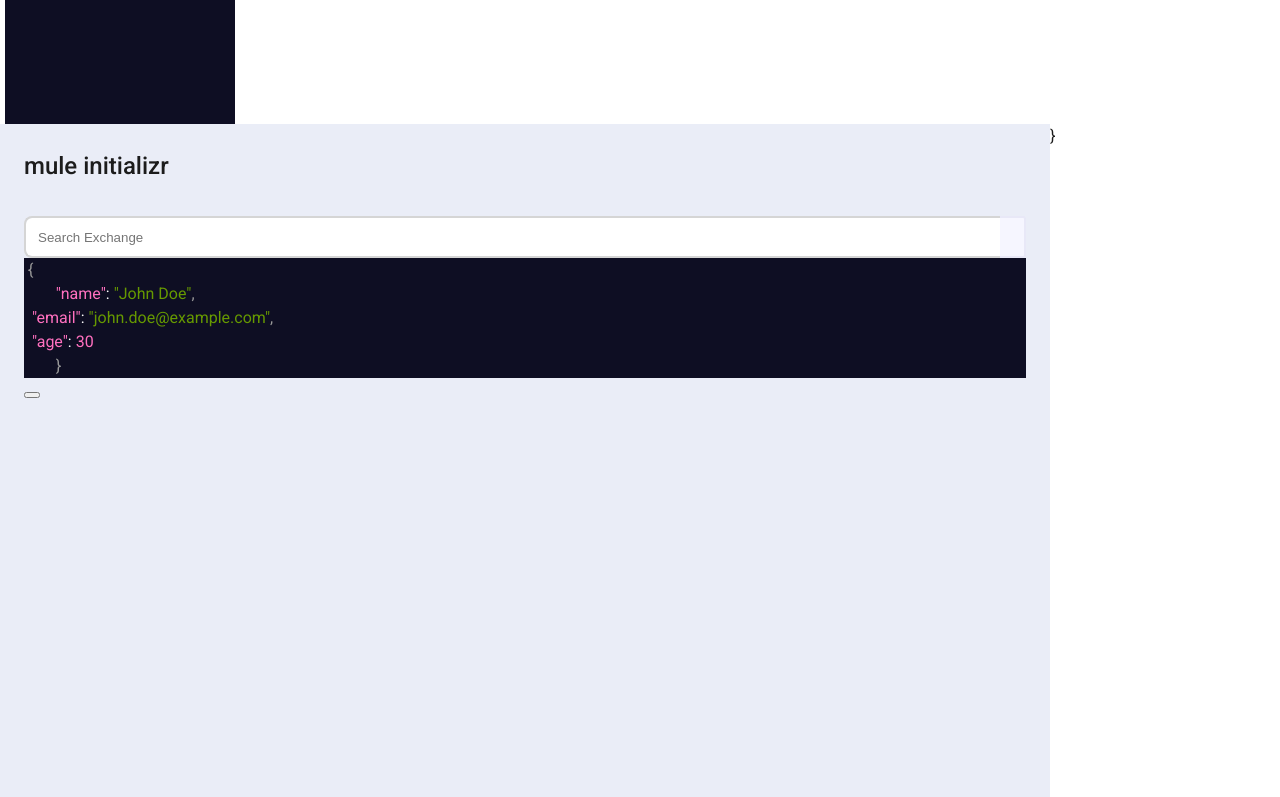
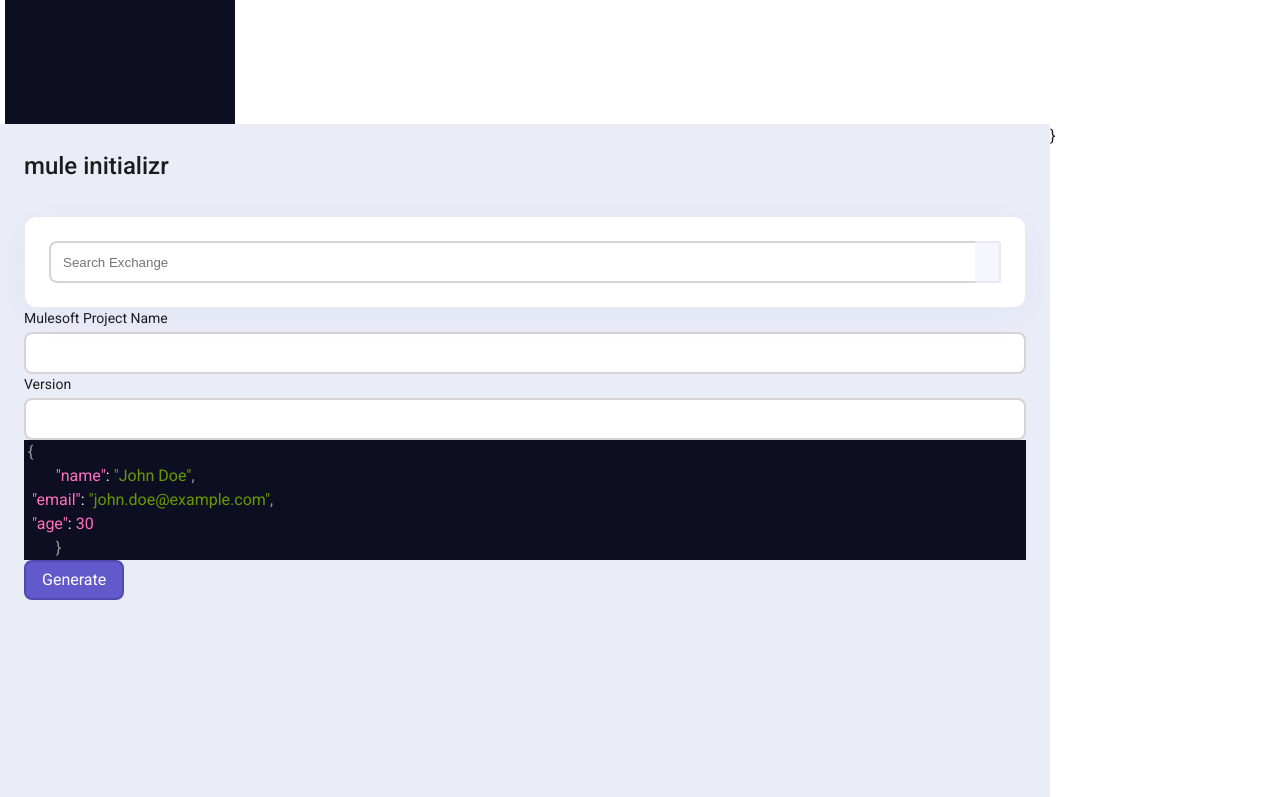
Before and after one commit to grvmithas/svelte-web-app, a SvelteKit app: page /muleinitializr in a window 1280 px wide. Shown: the part 676-1473 px from the top of the page. Built offline with nearby package versions, Linux system fonts and the light colour scheme.

Commit message:
add code for mule project

```diff
--- a/src/routes/muleinitializr/+page.svelte
+++ b/src/routes/muleinitializr/+page.svelte
@@ -49,6 +49,8 @@
 
 <section>
   <h1 class="main-content-title">mule initializr</h1>
+    <div class="card">
+      <div class="card__body">
         <div class="input-group">
           <input
             class="form-control input-group-form"
@@ -59,13 +61,23 @@
             <i />
           </button>
         </div>
+      </div>
+    </div>
+  <div class="">
+    <label for="muleprojeectname">Mulesoft Project Name</label>
+    <input type="text" class="form-control"/>
+  </div>
+  <div class="">
+    <label for="muleprojectversion">Version</label>
+    <input type="text" class="form-control" id="muleprojectversion"/>
+  </div>
   <div class="code">
     {@html Prism.highlight(code, Prism.languages[language])}
   </div>
 
   <div>
-    <button>
-
+    <button class="btn btn-primary">
+Generate
     </button>
   </div>
 
--- a/src/styles/global.css
+++ b/src/styles/global.css
@@ -169,3 +169,10 @@
     color: #fff;
     background: transparent;
 }
+
+label{
+    font-size: 14px;
+    line-height: 20px;
+    margin-bottom: 4px;
+    display: flex;
+}
```
Also changed, not shown: src/routes/settings/+page.svelte (+15 -13 lines). Lines whose indentation alone changed are shown as unchanged.
